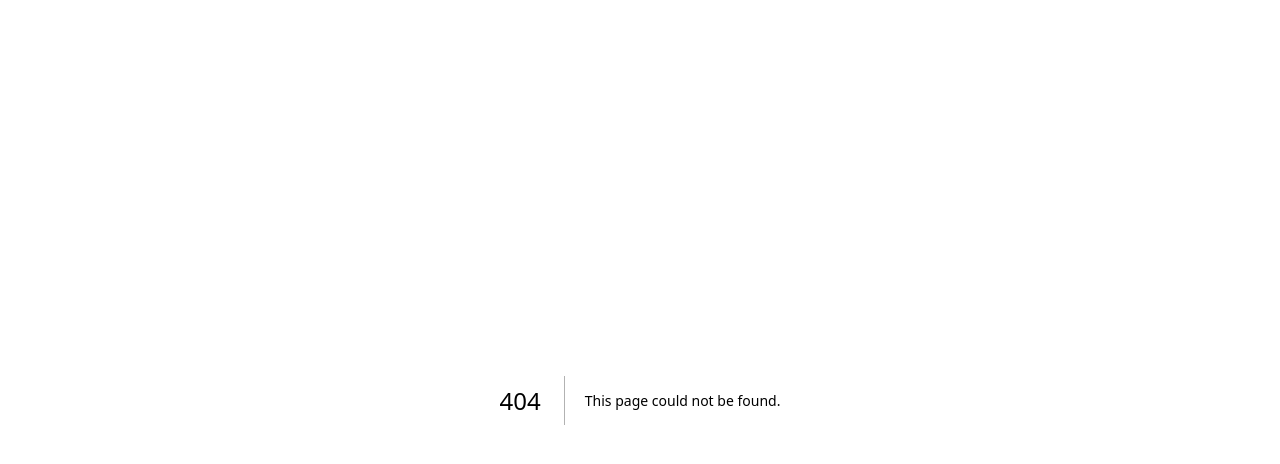
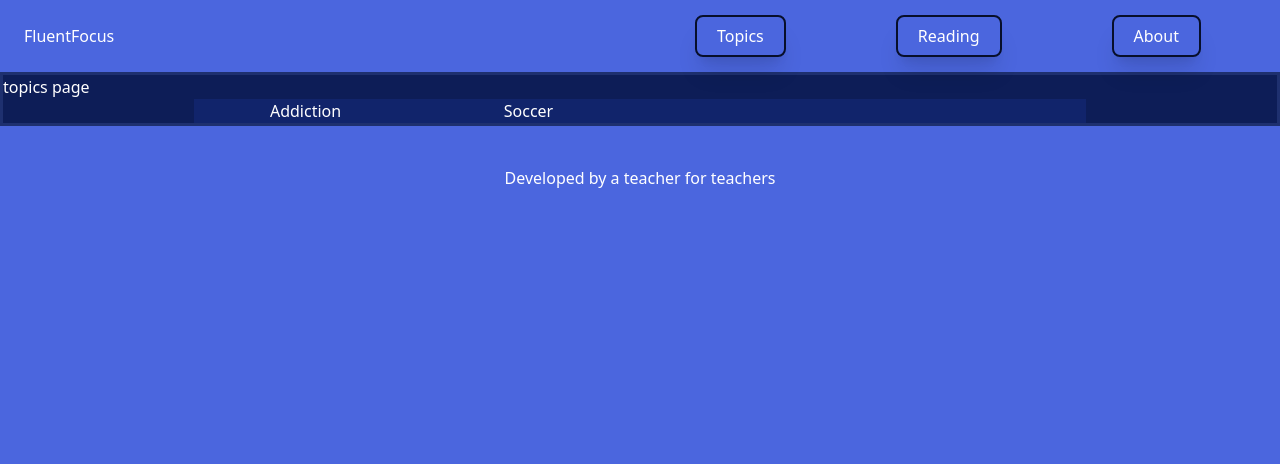
Before and after one commit to luckfer7/fluentfocus, a Next.js app: page /topics in a window 1280 px wide. Before the commit this address had no page. Shown: the top 464 px of the page. Built offline with nearby package versions, Linux system fonts and the light colour scheme.

Commit message:
página de perguntas está feita

```diff
--- /dev/null
+++ b/src/app/about/page.jsx
@@ -0,0 +1,13 @@
+import Footer from "@/components/Footer";
+import Header from "@/components/Header";
+
+export default function About() {
+    return(
+        <>
+            <Header />
+            <h1>about page</h1>
+            <Footer className="text-center text-[#FFFFFF] p-10">Developed by a teacher for teachers</Footer>
+        </>
+
+    )
+}
--- a/src/app/globals.css
+++ b/src/app/globals.css
@@ -3,5 +3,5 @@
 @tailwind utilities;
 
 body {
-    background-color: #0b1847;
+    background-color: #4b66de;
 }
--- a/src/app/layout.js
+++ b/src/app/layout.js
@@ -1,4 +1,6 @@
+import Header from '@/components/Header';
 import './globals.css';
+import Footer from '@/components/Footer';
 
 export const metadata = {
   title: "FluentFocus",
--- a/src/app/page.js
+++ b/src/app/page.js
@@ -22,7 +22,7 @@ export default function Home() {
           <TitleThree className="text-center text-2xl font-bold text-[#FFFFFF]">FluentFocus: Elevate your language, elevate your life.</TitleThree>
         </Section>
         <Section className="  mt-10 flex justify-center gap-[25px]">
-          <Link className=" w-[100%]  border-[3px] border-[#1e306f] rounded-[8px] flex flex-col items-center bg-[#0d1d57] py-10 px-10" href="/topics">
+          <Link className=" w-[100%]  border-[3px] border-[#1e306f] rounded-[8px] flex flex-col items-center bg-[#4d67c6] py-10 px-10" href="/topics">
             <Span className="text-2xl my-7  text-[#FFFFFF]" >Conversation topics</Span>
             <Paragraph className="text-lg text-center text-[#FFFFFF]">Explore fun and engaging topics to keep your conversations flowing</Paragraph>
             <Paragraph className="text-lg text-center  text-[#FFFFFF]">From family to parties, discover ideas that spark great discussions!</Paragraph>
@@ -35,7 +35,7 @@ export default function Home() {
 
         </Section>
       </Main>
-      <Footer className="text-center p-10">Developed by a teacher for teachers</Footer>
+      <Footer className="text-center text-[#FFFFFF] p-10">Developed by a teacher for teachers</Footer>
     </div>
   );
 }
--- /dev/null
+++ b/src/app/reading/page.jsx
@@ -0,0 +1,13 @@
+import Footer from "@/components/Footer";
+import Header from "@/components/Header";
+
+export default function Reading() {
+    return(
+        <>
+            <Header />
+            <h1>reading page</h1>
+            <Footer className="text-center text-[#FFFFFF] p-10">Developed by a teacher for teachers</Footer>
+        </>
+
+    )
+}
--- /dev/null
+++ b/src/app/topics/[slug]/page.jsx
@@ -0,0 +1,22 @@
+import Section from "@/components/Section";
+import topics from "@/data/topics";
+
+export default function TopicQuestions({ params }) {
+
+    const { slug } = params;
+    const topic = topics.find((topic) => topic.slug === slug);
+
+    if (!topic) {
+        return <div>this topic doesnt exist</div>;
+    }
+
+    return (
+        <Section>
+            <h1>{topic.name}</h1>
+
+            {topic.questions.map((question, index) => (
+                <p key={index}>{question}</p>
+            ))}
+        </Section>
+    )
+}
--- /dev/null
+++ b/src/app/topics/page.jsx
@@ -0,0 +1,81 @@
+import Footer from "@/components/Footer";
+import Header from "@/components/Header";
+import Main from "@/components/Main";
+import Section from "@/components/Section";
+import Link from "next/link";
+import topics from "@/data/topics";
+
+export default function topicsPage() {
+    return(
+        <>
+            <Header className="flex justify-between p-6 text-[#FFFFFF]" />
+
+            <Main className=" w-[100%] h-[auto]  border-[3px] border-[#1e306f] bg-[#0d1d57]">
+                <h1 className="text-[#FFFFFF] mx-auto ">topics page</h1>
+                <Section className=" w-[70%] mx-auto grid grid-cols-4 place-items-center bg-[#12266fda]"  >
+                    {topics.map((topic) => (
+                        <Link className="text-[#FFFFFF]" href={`/topics/${topic.slug}`} key={topic.slug} >{topic.name}</Link>
+                    ))}
+
+                    {/* <Link href="/addiction" >addiction</Link>
+                    <Link href="/addiction" >addiction</Link>
+                    <Link href="/addiction" >addiction</Link>
+                    <Link href="/addiction" >addiction</Link>
+                    <Link href="/addiction" >addiction</Link>
+                    <Link href="/addiction" >addiction</Link>
+                    <Link href="/addiction" >addiction</Link>
+                    <Link href="/addiction" >addiction</Link>
+                    <Link href="/addiction" >addiction</Link>
+                    <Link href="/addiction" >addiction</Link>
+                    <Link href="/addiction" >addiction</Link>
+                    <Link href="/addiction" >addiction</Link>
+                    <Link href="/addiction" >addiction</Link>
+                    <Link href="/addiction" >addiction</Link>
+                    <Link href="/addiction" >addiction</Link>
+                    <Link href="/addiction" >addiction</Link>
+                    <Link href="/addiction" >addiction</Link>
+                    <Link href="/addiction" >addiction</Link>
+                    <Link href="/addiction" >addiction</Link>
+                    <Link href="/addiction" >addiction</Link>
+                    <Link href="/addiction" >addiction</Link>
+                    <Link href="/addiction" >addiction</Link>
+                    <Link href="/addiction" >addiction</Link>
+                    <Link href="/addiction" >addiction</Link>
+                    <Link href="/addiction" >addiction</Link>
+                    <Link href="/addiction" >addiction</Link>
+                    <Link href="/addiction" >addiction</Link>
+                    <Link href="/addiction" >addiction</Link>
+                    <Link href="/addiction" >addiction</Link>
+                    <Link href="/addiction" >addiction</Link>
+                    <Link href="/addiction" >addiction</Link>
+                    <Link href="/addiction" >addiction</Link>
+                    <Link href="/addiction" >addiction</Link>
+                    <Link href="/addiction" >addiction</Link>
+                    <Link href="/addiction" >addiction</Link>
+                    <Link href="/addiction" >addiction</Link>
+                    <Link href="/addiction" >addiction</Link>
+                    <Link href="/addiction" >addiction</Link>
+                    <Link href="/addiction" >addiction</Link>
+                    <Link href="/addiction" >addiction</Link>
+                    <Link href="/addiction" >addiction</Link>
+                    <Link href="/addiction" >addiction</Link>
+                    <Link href="/addiction" >addiction</Link>
+                    <Link href="/addiction" >addiction</Link>
+                    <Link href="/addiction" >addiction</Link>
+                    <Link href="/addiction" >addiction</Link>
+                    <Link href="/addiction" >addiction</Link>
+                    <Link href="/addiction" >addiction</Link>
+                    <Link href="/addiction" >addiction</Link>
+                    <Link href="/addiction" >addiction</Link>
+                    <Link href="/addiction" >addiction</Link>
+                    <Link href="/addiction" >addiction</Link>
+                    <Link href="/addiction" >addiction</Link>
+                    <Link href="/addiction" >addiction</Link>
+                    <Link href="/addiction" >addiction</Link> */}
+                </Section>
+            </Main>
+            <Footer className="text-center text-[#FFFFFF] p-10">Developed by a teacher for teachers</Footer>
+        </>
+
+    )
+}
--- /dev/null
+++ b/src/data/topics.js
@@ -0,0 +1,27 @@
+const topics = [
+    {
+        slug: 'addiction',
+        name: 'Addiction',
+        questions: [
+            'What causes addiction?',
+            'How to prevent addiction?',
+            'What are the common types of addiction?',
+            'What role does genetics play in addiction?',
+            'How does addiction affect mental health?',
+        ]
+    },
+    {
+        slug: 'soccer',
+        name: 'Soccer',
+        questions: [
+            'What causes addiction?',
+            'How to prevent addiction?',
+            'What are the common types of addiction?',
+            'What role does genetics play in addiction?',
+            'How does addiction affect mental health?',
+        ]
+    },
+
+]
+
+export default topics;
```
